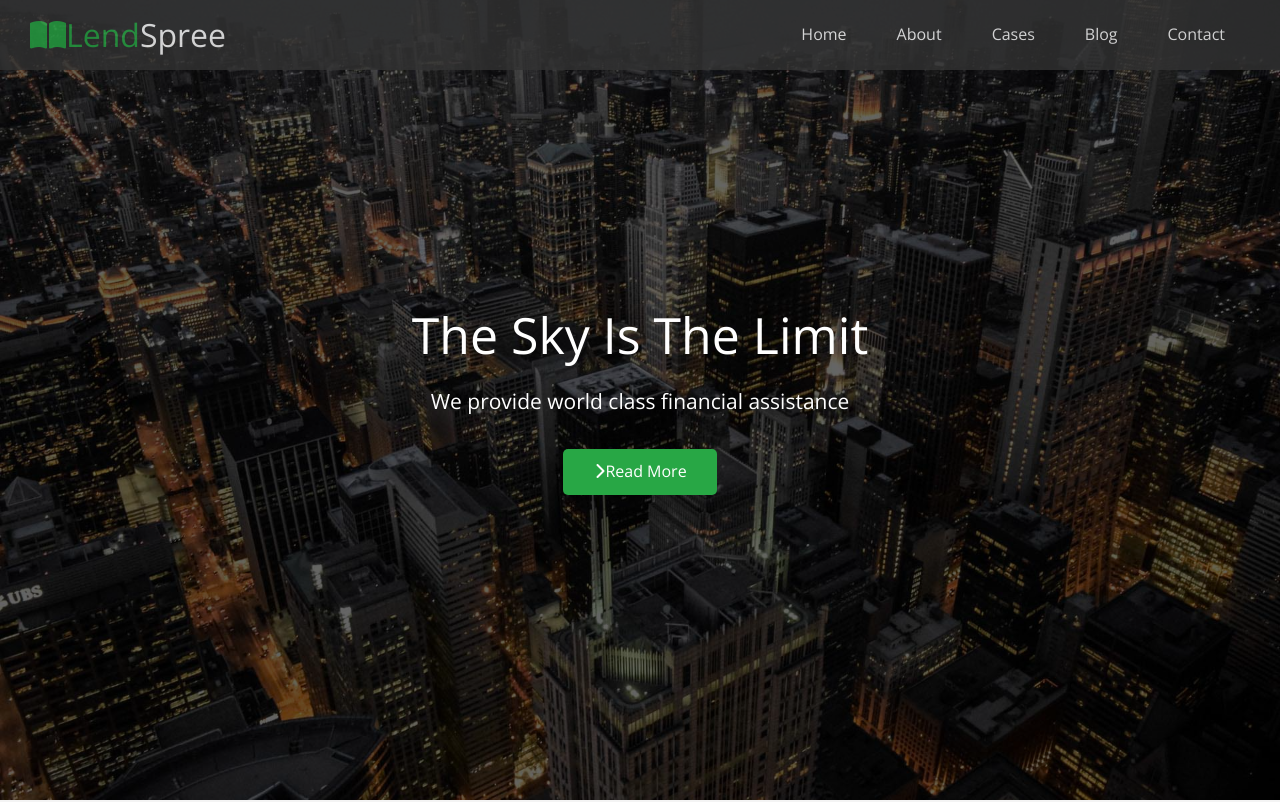
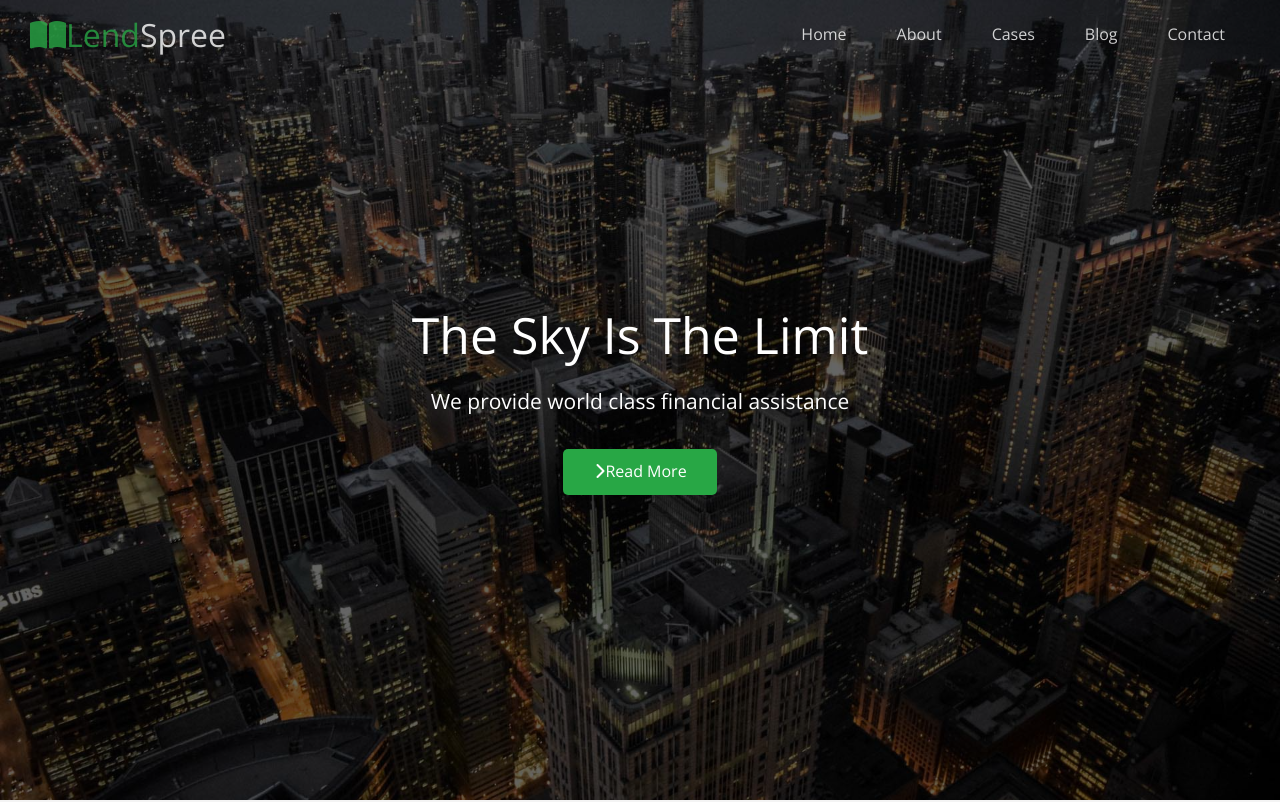
Before and after one commit to Jean809/LendSpree-website, a plain HTML site: page index.html in a window 1280 px wide. Shown: the top 802 px of the page. Drawn offline with nearby package versions, Linux system fonts and the light colour scheme.

Commit message:
navigation bar adjusted with javascript

```diff
--- /dev/null
+++ b/JavaScript/script.js
@@ -0,0 +1,10 @@
+"use strict";
+
+const navbar = document.getElementById("navbar");
+window.onscroll = function () {
+  if (window.pageYOffset > 100) {
+    navbar.classList.remove("top");
+  } else {
+    navbar.classList.add("top");
+  }
+};
--- a/css/style.css
+++ b/css/style.css
@@ -50,6 +50,10 @@ img {
   position: fixed;
   top: 0px;
   padding: 0 30px;
+}
+
+.navbar.top {
+  background: transparent;
 }
 
 .navbar a {
--- a/index.html
+++ b/index.html
@@ -15,9 +15,10 @@
       referrerpolicy="no-referrer"
     />
   </head>
+
   <body id="home">
     <header class="hero">
-      <div id="navbar" class="navbar">
+      <div id="navbar" class="navbar top">
         <h1 class="logo">
           <span class="text-primary"><i class="fas fa-book-open"></i>Lend</span
           >Spree
@@ -245,5 +246,8 @@
       </div>
       <p>Copyright &copy; 2022 - LendSpree</p>
     </footer>
+
+    <script type="text/javascript" src="/JavaScript/script.js"></script>
+
   </body>
 </html>
```
